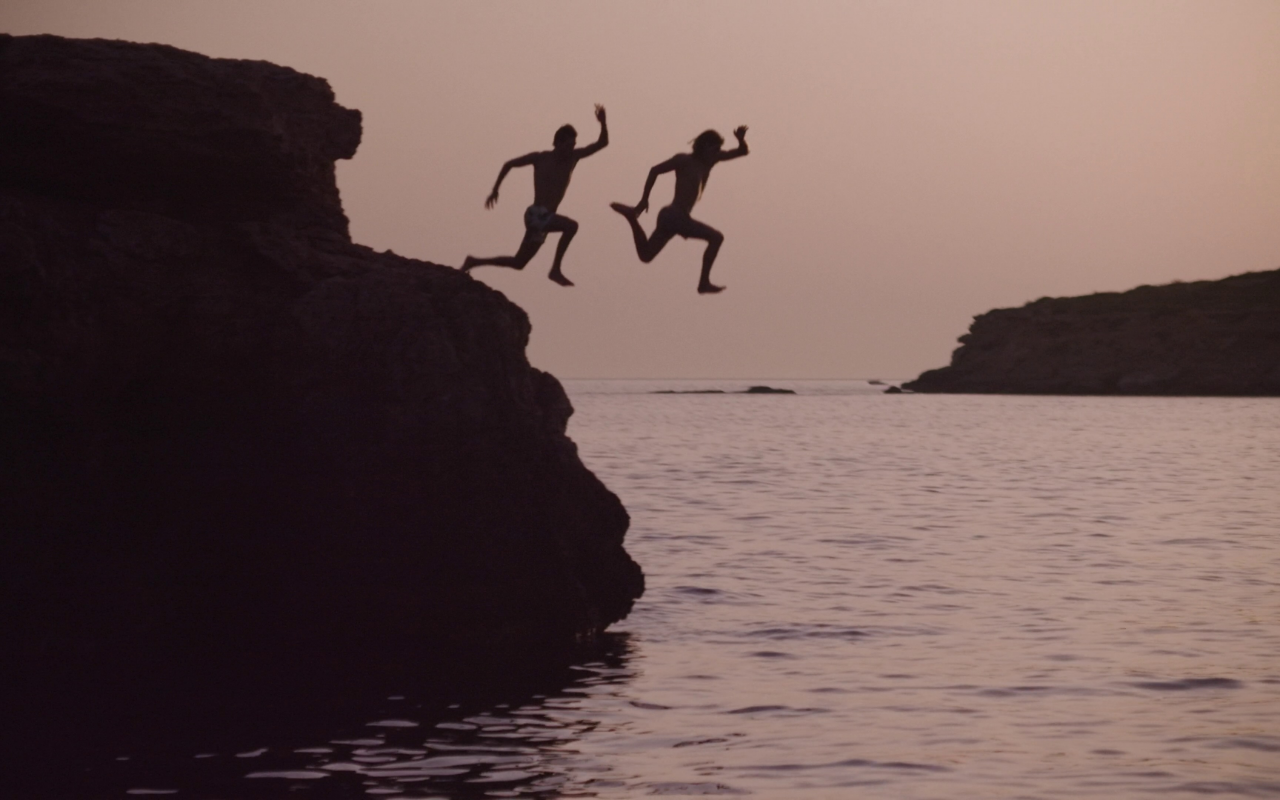
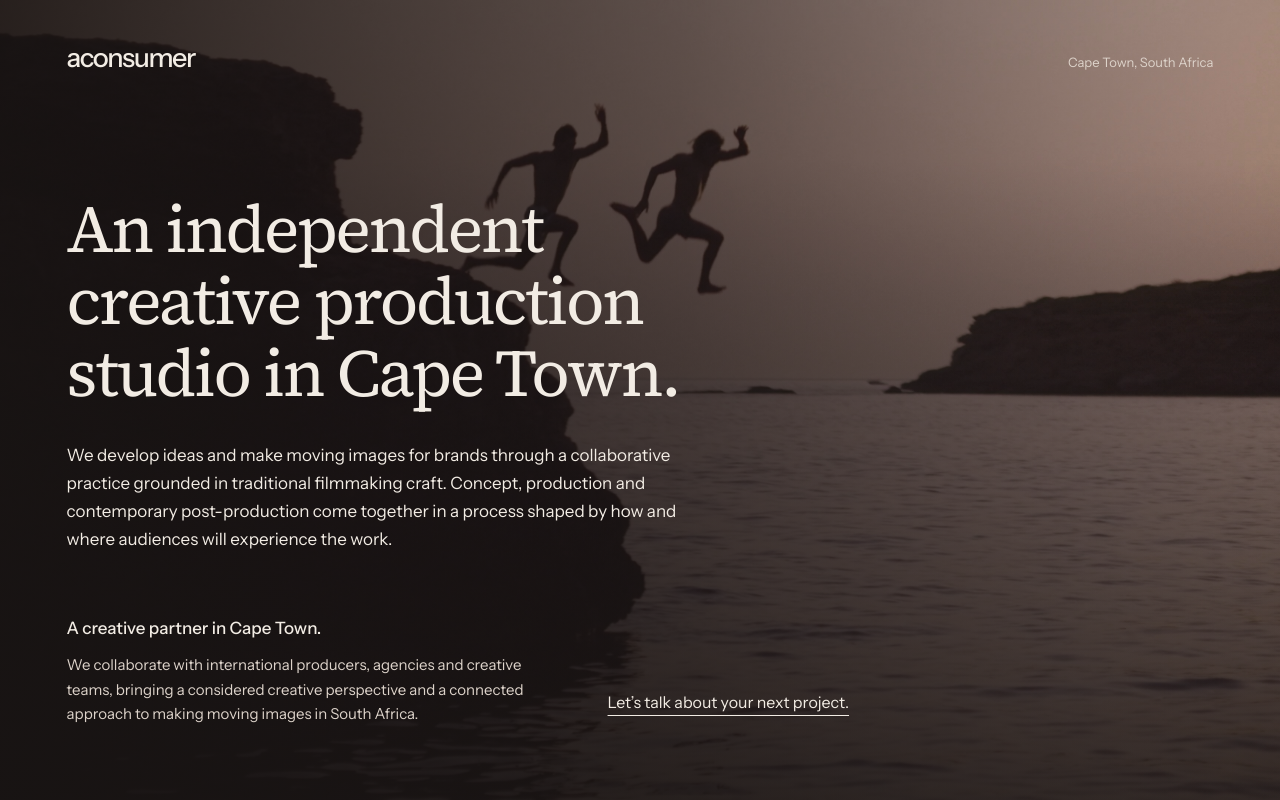
Before and after one commit to aconsumer/aconsumer-tv, a plain HTML site: page index.html in a window 1280 px wide. Drawn offline with Linux system fonts and the light colour scheme.

Commit message:
Add editorial landing page with studio positioning and contact

```diff
--- a/index.html
+++ b/index.html
@@ -3,10 +3,21 @@
 <head>
   <meta charset="utf-8">
   <meta name="viewport" content="width=device-width, initial-scale=1">
-  <title>aconsumer</title>
+  <title>aconsumer | Creative Production Studio, Cape Town</title>
+  <meta name="description" content="An independent creative production studio in Cape Town. Ideas and moving images for brands and agencies. A creative partner for international producers and teams.">
+  <link rel="preconnect" href="https://fonts.googleapis.com">
+  <link rel="preconnect" href="https://fonts.gstatic.com" crossorigin>
+  <link href="https://fonts.googleapis.com/css2?family=Instrument+Sans:wght@400;500&family=Source+Serif+4:opsz,wght@8..60,400&display=swap" rel="stylesheet">
 
   <style>
-    * {
+    :root {
+      color-scheme: dark;
+      --paper: #f2ece4;
+      --secondary: #ddd3ca;
+      --page-gutter: clamp(24px, 5.2vw, 88px);
+    }
+
+    *, *::before, *::after {
       box-sizing: border-box;
     }
 
@@ -19,16 +30,116 @@
 
     body {
       min-height: 100vh;
-      min-height: 100dvh;
-      background-color: #000;
+      min-height: 100svh;
+      background: #211c1b;
+      color: var(--paper);
+      font: 400 17px/1.65 "Instrument Sans", Arial, sans-serif;
+      -webkit-font-smoothing: antialiased;
+    }
+
+    /* Independent visual layer, ready for a future motion treatment. */
+    .backdrop {
+      position: fixed;
+      inset: 0;
+      z-index: -1;
+      pointer-events: none;
       background-image: url("./background.jpg");
       background-position: center;
       background-repeat: no-repeat;
       background-size: cover;
     }
+
+    .backdrop::after {
+      content: "";
+      position: absolute;
+      inset: 0;
+      background: linear-gradient(90deg, rgba(24, 20, 19, .86), rgba(24, 20, 19, .58) 53%, rgba(24, 20, 19, .18)),
+        linear-gradient(0deg, rgba(24, 20, 19, .75), transparent 80%);
+    }
+
+    .page {
+      min-height: 100vh;
+      min-height: 100svh;
+      padding: 36px var(--page-gutter) 48px;
+      max-width: 1680px;
+      margin: 0 auto;
+      display: flex;
+      flex-direction: column;
+    }
+
+    .masthead {
+      display: flex;
+      align-items: baseline;
+      justify-content: space-between;
+      gap: 24px;
+    }
+
+    .wordmark { font-size: 27px; font-weight: 500; letter-spacing: -.055em; }
+    .location { font-size: 13px; color: var(--secondary); }
+
+    main { flex: 1; display: flex; flex-direction: column; justify-content: center; padding-top: clamp(64px, 11vh, 120px); }
+
+    h1 {
+      max-width: 820px;
+      font: 400 clamp(40px, 5.2vw, 72px)/1.08 "Source Serif 4", Georgia, serif;
+      font-optical-sizing: auto;
+      letter-spacing: -.035em;
+      text-wrap: balance;
+      margin: 0 0 32px;
+    }
+
+    .introduction { max-width: 625px; margin: 0; text-wrap: pretty; }
+
+    .lower {
+      display: grid;
+      grid-template-columns: minmax(0, 465px) minmax(0, 1fr);
+      gap: 48px 76px;
+      align-items: end;
+      max-width: 1000px;
+      margin-top: clamp(48px, 8vh, 96px);
+    }
+
+    h2 { font: 500 17px/1.4 "Instrument Sans", Arial, sans-serif; margin: 0 0 12px; }
+    .partnership p { font-size: 15px; color: var(--secondary); margin: 0; text-wrap: pretty; }
+    .contact { margin: 0; }
+    .contact a { display: inline-block; padding: 12px 0; color: var(--paper); font-size: 16px; text-underline-offset: 7px; text-decoration-thickness: 1px; }
+    .contact a:hover { text-decoration-thickness: 2px; }
+    a:focus-visible { outline: 2px solid var(--paper); outline-offset: 6px; }
+    ::selection { background: #f2ece4; color: #211c1b; }
+
+    @media (max-width: 700px) {
+      .page { padding-top: 25px; padding-bottom: 32px; }
+      .masthead { gap: 16px; }
+      .wordmark { font-size: 25px; }
+      .location { font-size: 12px; }
+      main { padding-top: 64px; }
+      h1 { font-size: clamp(39px, 8.8vw, 58px); margin-bottom: 28px; }
+      .introduction { font-size: 16px; }
+      .lower { grid-template-columns: 1fr; gap: 26px; margin-top: 44px; }
+      .backdrop { background-position: 46% center; }
+      .backdrop::after { background: linear-gradient(180deg, rgba(24,20,19,.55), rgba(24,20,19,.86) 50%, rgba(24,20,19,.96)); }
+    }
   </style>
 </head>
 
 <body>
+  <div class="backdrop" aria-hidden="true"></div>
+  <div class="page">
+    <header class="masthead">
+      <span class="wordmark">aconsumer</span>
+      <span class="location">Cape Town, South Africa</span>
+    </header>
+    <main>
+      <h1>An independent creative production studio in Cape Town.</h1>
+      <p class="introduction">We develop ideas and make moving images for brands through a collaborative practice grounded in traditional filmmaking craft. Concept, production and contemporary post-production come together in a process shaped by how and where audiences will experience the work.</p>
+      <div class="lower">
+        <section class="partnership" aria-labelledby="partner-heading">
+          <h2 id="partner-heading">A creative partner in Cape Town.</h2>
+          <p>We collaborate with international producers, agencies and creative teams, bringing a considered creative perspective and a connected approach to making moving images in South Africa.</p>
+        </section>
+        <p class="contact"><a href="mailto:ops@aconsumer.tv">Let’s talk about your next project.</a></p>
+      </div>
+    </main>
+  </div>
 </body>
 </html>
```
